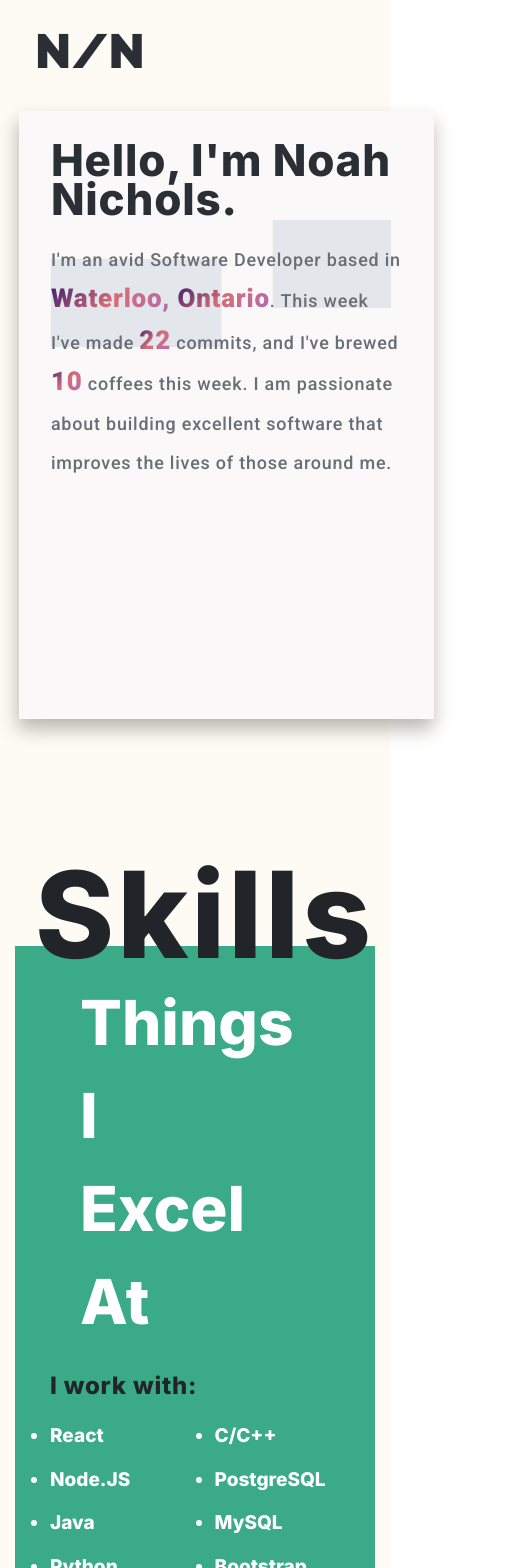
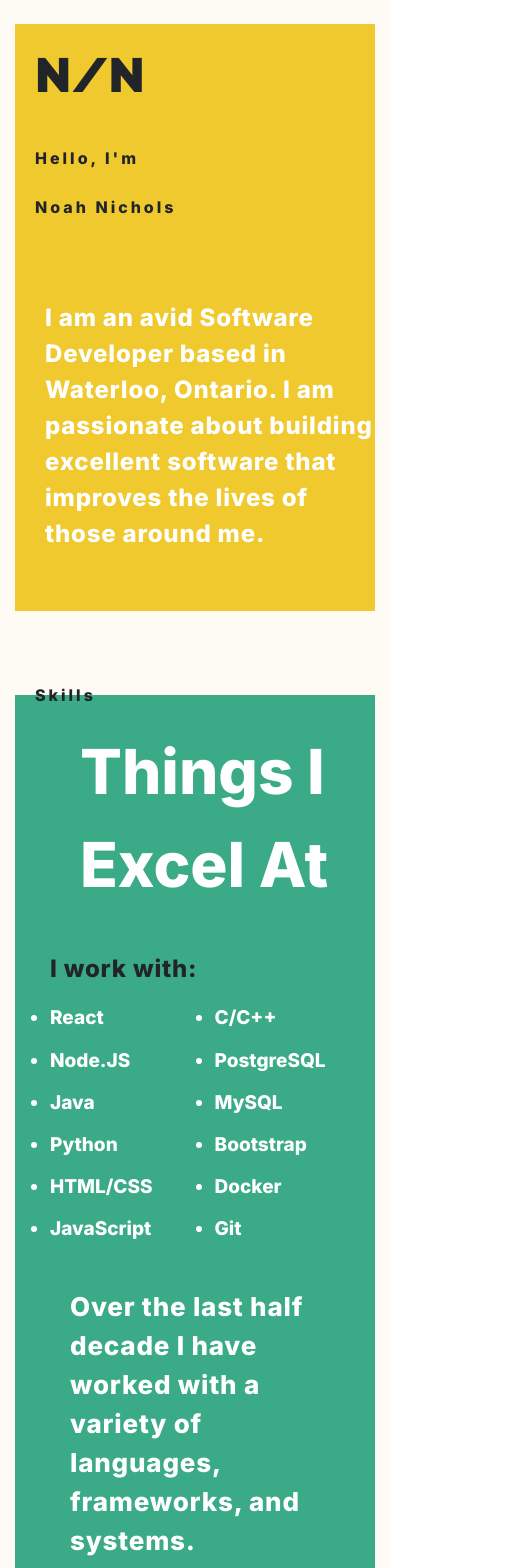
Before and after one commit to noahjacknichols/portfolio, a React (Create React App) app: page / in a window 390 px wide. Shown: the top 1568 px of the page, 510 px wide, since content can reach past the window. Built offline with nearby package versions, Linux system fonts and the light colour scheme; a web font is replaced by a local one.

Commit message:
may be ready for first upload

```diff
--- a/src/App.js
+++ b/src/App.js
@@ -12,9 +12,9 @@ import {Container} from 'react-bootstrap';
 function App() {
   return (
       <div>
-        <div className="Yellow">
+        {/* <div className="Yellow">
           <Navbar/>
-        </div>
+        </div> */}
 
         <div className="Yellow">
             <br/>
--- a/src/Components/Contact.jsx
+++ b/src/Components/Contact.jsx
@@ -50,7 +50,7 @@ export default class Contact extends React.Component{
                         </Col>
                         <Col xs={12}>
                             <div className="or">
-                                OR
+                                / OR /
                             </div>
                         </Col>
                     </Row>
@@ -66,9 +66,9 @@ export default class Contact extends React.Component{
                         </Col>
                         <Col className="linkContainer" xs={12}>
                             <div className="inline">
-                                <div className="white linkText">LinkedIn</div>
+                                <div className="white linkText"><a target="_blank" rel="noopener noreferrer" className="socialLinks" href="https://www.linkedin.com/in/noah-nichols/">LinkedIn</a></div>
                                 <div className="white linkText and"> & </div>
-                                <div className="white linkText">Github</div>
+                                <div className="white linkText"><a target="_blank" rel="noopener noreferrer" className="socialLinks" href="https://github.com/noahjacknichols?tab=repositories">Github</a></div>
                             </div>
                         </Col>
 
--- a/src/Components/Intro.css
+++ b/src/Components/Intro.css
@@ -1,6 +1,64 @@
 @import url("https://fonts.googleapis.com/css2?family=Signika:wght@520&display=swap");
 @import url('https://fonts.googleapis.com/css2?family=Roboto:wght@500;700;900&display=swap');
 @import url('https://fonts.googleapis.com/css2?family=Inter:wght@800;900&display=swap');
+
+
+
+
+.introBaseContainer{
+    margin-top: 0px !important;
+    /* height: 1000px; */
+    /* background-image: linear-gradient(#f0c92e, #f0c92e, #f0c92e, #f0c92e, #f0c92e, #f0c92e, #f0c92e, #f0c92e, #f0c92e, #f0c92e, #f0c92e, #f0c92e, #f0c92e, #f0c92e, #f0c92e, #f0c92e, #f0c92e, #f0c92e, #FEFBF5); */
+    background-color: #f0c92e;
+    margin-right: 0px !important;
+    margin-left: 0px !important;
+}
+
+.introTitle{
+    font-family: 'Inter', sans-serif;
+    font-weight: 800px;
+    font-size: min(calc(70px + 2vw, 120px));
+    margin-top: 40px;
+    margin-bottom: -5px;
+    margin-left: 0px;
+    padding-right: 10px;
+    padding-left: 20px;
+    letter-spacing: 3px;
+    line-height: 0.9em;
+    z-index: 10;
+    width: 100%;
+    text-align: left;
+}
+
+.introHeader{
+    font-family: 'Inter', sans-serif;
+    font-weight: 800;
+    width: 100%;
+    font-size: 70px;
+    margin-top: 30px;
+    padding-left: 50px;
+
+}
+
+.introSubText{
+    font-family: 'Inter', sans-serif;
+    font-weight: 800;
+    font-size: 24px;
+    letter-spacing: 0.8px;
+    margin-top: 90px;
+    margin-left: 30px;
+    margin-bottom: 10vw;
+    line-height: max(2vw, 150%);
+}
+
+
+
+
+
+
+
+
+
 .intro {
     font-family: 'Roboto', sans-serif;
     font-weight: 500;
--- a/src/Components/Intro.jsx
+++ b/src/Components/Intro.jsx
@@ -1,6 +1,6 @@
 import React from 'react';
 import './Intro.css';
-import { get } from 'react-scroll/modules/mixins/scroller';
+import Navbar from './Navbar';
 import { Container, Row, Col} from 'react-bootstrap';
 
 
@@ -36,51 +36,42 @@ export default class Portfolio extends React.Component{
 
 
         return(
-                <Container>
-                    <Row>
-                        <Col className="overlap" sm={12} md={6}>
-                            <div className="intro">
-                                <div className="upper">
-                                    <div className="upper inline">Hello, I'm </div>
-                                    <div className="inline nameColored">Noah Nichols</div>
-                                    <div className="upper inline">.</div>
-                                </div>
+            <div>
 
-                                <div className="inline">
-                                    <div className="inline"> I'm an avid Software Developer based in </div>
-                                    <div className="inline colored">Waterloo, </div>
-                                    <div className="inline colored">Ontario</div>
-                                    <div className="inline">.</div>
-                                </div>
-
-                                <div className="inline">
-                                    <div className="inline"> This week I've made </div>
-                                    <div className="inline colored">{this.state.commits}</div>
-                                    <div className="inline"> commits, </div>
-                                </div>
-
-                                <div className="inline">
-                                    <div className="inline">and I've brewed </div>
-                                    <div className="inline colored">{this.state.coffee}</div>
-                                    <div className="lower inline"> coffees this week.</div>
-                                </div>
-
-                                <div className="inline">
-                                    <div className="inline"> I am passionate about building excellent software that improves
-                                    the lives of those around me.</div>
-                                </div>
-                            </div>
-                        </Col>
-                        <Col  className="imgContainer d-none d-md-block " md={6}>
-                            <div className="headshotImg">
-                                <img id="headshotImg" src="https://turbo.paulstamatiou.com/p/sets/africa-2018/south-serengeti/copyright-paulstamatiou_com-DSC2888-1000.jpg"></img>
-                            </div>
+                <Container >
+                    <div className="introBaseContainer">
+                    <Navbar/>
+                    <Row >
+                        <Col xs={12}>
+                            {/* <div className="introTitle">Hello, I'm Noah Nichols</div> */}
+                            <div className="introTitle">Hello, I'm</div>
+                            <div className="introTitle"> Noah Nichols</div>
                         </Col>
                     </Row>
-                </Container>
+                    <div className="introContainer">
+
+
+                        <Row className="introContainer">
+                            <Col  sm={12} md={7}>
+                            <div className="white introSubText">I am an avid Software Developer based in Waterloo, Ontario. I am passionate about building excellent software that improves
+                                    the lives of those around me.  </div>
+                            </Col>
 
 
 
+                            <Col className="quoteCtn" s={12} md={4}>
+
+
+
+
+                            </Col>
+                        </Row>
+                    </div>
+
+                    </div>
+                </Container>
+
+            </div>
         );
 
     }
--- a/src/Components/Navbar.css
+++ b/src/Components/Navbar.css
@@ -3,7 +3,7 @@
 @import url('https://fonts.googleapis.com/css2?family=Merriweather:wght@900&display=swap');
 
 .main-nav {
-    color: #FEFBF5;
+    color: transparent;
 }
 
 .ctn{
@@ -15,7 +15,7 @@
 
 .nav{
     margin-top: 15px;
-    margin-right: 20px;
+    margin-right: 30px;
 }
 
 .main-nav-active {
@@ -34,7 +34,7 @@
 
 .logo{
     font-family: 'Raleway', sans-serif;
-    color: #2a2f35;
+    color: #212529;;
     font-size: 48px;
 
     margin-left: 20px;
@@ -47,8 +47,8 @@
 .nav-items{
     padding-top: 15px;
     vertical-align:middle;
-    align-items: center;
-    justify-content: center;
+    /* align-items: center;
+    justify-content: center; */
 }
 .nav-item{
     vertical-align:middle;
@@ -57,12 +57,12 @@
     /* background-color: black; */
     font-size: calc(14px + 0.1vw);
 
-    color: #a6a8ab;
+    color: white;
     text-align: center;
-    padding-right: 30px;
+    margin-right: 20px;
     padding-top: 10px;
     padding-bottom: 10px;
-    letter-spacing: 3px;
+    letter-spacing: 3.5px;
 
     text-decoration: none;
 }
@@ -77,10 +77,10 @@
     margin: 0;
     padding: 0;
     overflow: hidden;
-    background-color: #FEFBF5;
+    background-color: transparent;
 }
 
 
 .nav-item:hover{
-    color: #98bec8;
+    color: #212529;
 }
--- a/src/Components/Navbar.jsx
+++ b/src/Components/Navbar.jsx
@@ -9,7 +9,7 @@ class Navbar extends React.Component {
 
     render(){
         return(
-            <Container >
+
                 <Row>
 
                     <Col xs={3}>
@@ -26,7 +26,7 @@ class Navbar extends React.Component {
                                             to="section4"
                                             spy={true}
                                             smooth={true}
-                                            offset={-70}
+                                            offset={0}
                                             duration={500}
                                             >
                                             CONTACT
@@ -39,7 +39,7 @@ class Navbar extends React.Component {
                                             to="section3"
                                             spy={true}
                                             smooth={true}
-                                            offset={-70}
+                                            offset={0}
                                             duration={500}
                                             >
                                             PORTFOLIO
@@ -63,7 +63,7 @@ class Navbar extends React.Component {
                         </nav>
                     </Col>
                 </Row>
-            </Container>
+
 
 
         );
--- a/src/Components/Portfolio.jsx
+++ b/src/Components/Portfolio.jsx
@@ -13,7 +13,7 @@ export default class Portfolio extends React.Component{
             <div id="section3">
             <Container className="fixMargin">
                 <Row>
-                    <Col xs={12}>
+                    <Col className='headerPadding' xs={12}>
                         <div className="portfolioTitle" id="section1">Work</div>
                     </Col>
                 </Row>
--- a/src/Components/Skills.css
+++ b/src/Components/Skills.css
@@ -5,10 +5,10 @@
     /* color: #FEDC4f; */
     font-family: 'Inter', sans-serif;
     font-weight: 800px;
-    font-size: 120px;
+    font-size: min(calc(80px + 2vw, 120px));
     margin-top: 40px;
     margin-bottom: -5px;
-    margin-left: 20px;
+    padding-left: 20px;
     letter-spacing: 3px;
     line-height: 0.6em;
     z-index: 10;
@@ -45,9 +45,11 @@
 .header{
     font-family: 'Inter', sans-serif;
     font-weight: 800;
+    width: 100%;
     font-size: 62px;
     margin-top: 30px;
-    margin-left: 50px;
+    margin-bottom: 20px;
+    padding-left: 50px;
 
 
 }
@@ -88,7 +90,7 @@
     /* width: 275px; */
 
     font-size: 19px;
-    line-height: 2.3em;
+    line-height: 5vh;
     /* margin-bottom: 50px; */
     color: white;
 }
@@ -102,7 +104,7 @@
     font-family: 'Yantramanav', sans-serif;
     font-size: 120px;
     margin-bottom: 60px;
-    margin-top: 0px;
+    margin-top: calc(80px - 2vw);
     margin-left: -20px;
     width: 100%;
     height: 40px;
@@ -120,7 +122,7 @@
     /* margin-left: 20px; */
      /* position: absolute; */
     margin-left: 20px;
-    margin-bottom: 10px;
+    margin-bottom: calc(80px + 1vw);
     margin-top: -10px;
     /* bottom: 20px;  */
     color:#0f2e24;
--- a/src/Components/Skills.jsx
+++ b/src/Components/Skills.jsx
@@ -15,7 +15,7 @@ function Skills(){
                 <div className="skillContainer">
                     <Row className="skillContainer">
 
-                            <Col xs={{span: 9}}>
+                            <Col xs={12}>
                                 <div className="white header">
                                     Things I Excel At
                                 </div>
@@ -46,7 +46,7 @@ function Skills(){
                         <Col className="quoteCtn" s={12} md={7}>
                             <div className="d-none d-md-block quoteTop">“</div>
 
-                            <div className="white langs quoteText"> I am veri smart and you should hire me. -Mahatma Ghandhi </div>
+                            <div className="white langs quoteText"> Over the last half decade I have worked with a variety of languages, frameworks, and systems.</div>
                             <div className="d-none d-md-block quoteBottom quoteBottomCtn">”</div>
                         </Col>
                     </Row>
```
Also changed, not shown: src/Components/Contact.css (+21 -11 lines), src/Components/Portfolio.css (+12 -4 lines), src/Components/temp.txt (added).
